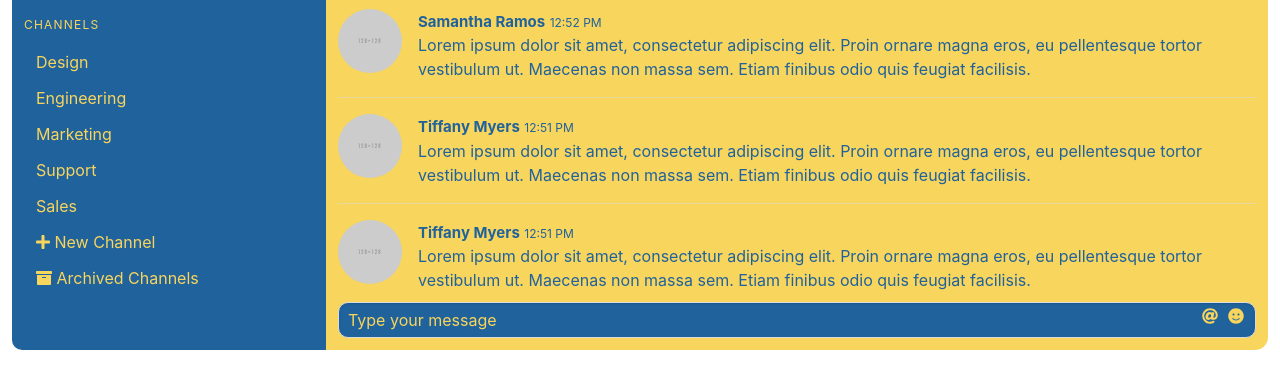
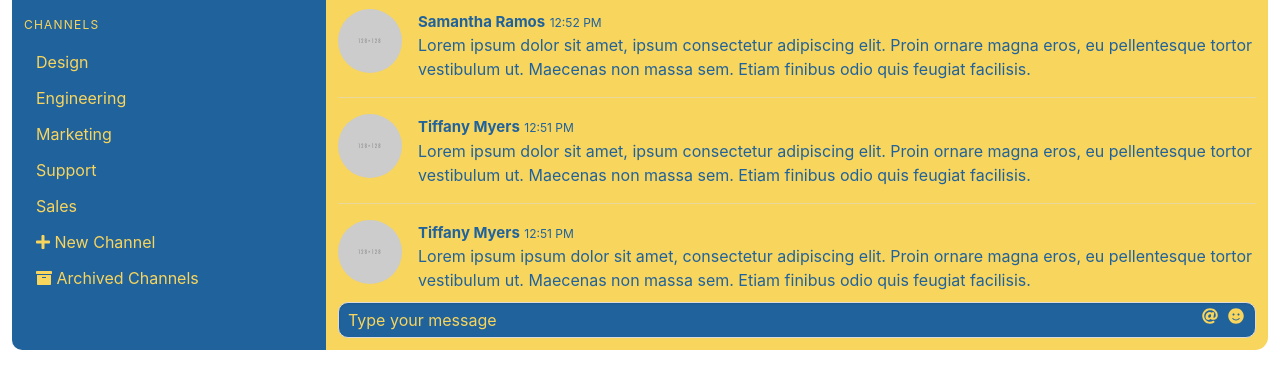
Before and after one commit to corpsgeek/Team-Communication-Frontend, a plain HTML site: page index.html in a window 1280 px wide. Shown: the part 245-634 px from the top of the page. Drawn offline with Linux system fonts and the light colour scheme; a script that the page names is missing; files whose address does not match are found by name.

Commit message:
Update index.html

```diff
--- a/index.html
+++ b/index.html
@@ -265,7 +265,7 @@
                                             <p style="color:#20629C">
                                               <strong style="color:#20629C; font-size: 15px;">Samantha Ramos</strong> <small style="color:#20629C; font-size: 12px;">12:52 PM</small>
                                               <br>
-                                              Lorem ipsum dolor sit amet, consectetur adipiscing elit. Proin ornare magna eros, eu pellentesque tortor vestibulum ut. Maecenas non massa sem. Etiam finibus odio quis feugiat facilisis.
+                                              Lorem ipsum dolor sit amet, ipsum consectetur adipiscing elit. Proin ornare magna eros, eu pellentesque tortor vestibulum ut. Maecenas non massa sem. Etiam finibus odio quis feugiat facilisis.
                                             </p>
                                           </div>
                                         </div>
@@ -283,7 +283,7 @@
                                             <p style="color:#20629C">
                                               <strong style="color:#20629C; font-size: 15px;">Tiffany Myers</strong> <small style="color:#20629C; font-size: 12px;">12:51 PM</small>
                                               <br>
-                                              Lorem ipsum dolor sit amet, consectetur adipiscing elit. Proin ornare magna eros, eu pellentesque tortor vestibulum ut. Maecenas non massa sem. Etiam finibus odio quis feugiat facilisis.
+                                              Lorem ipsum dolor sit amet, ipsum consectetur adipiscing elit. Proin ornare magna eros, eu pellentesque tortor vestibulum ut. Maecenas non massa sem. Etiam finibus odio quis feugiat facilisis.
                                             </p>
                                           </div>
                                         </div>
@@ -301,7 +301,7 @@
                                             <p style="color:#20629C">
                                               <strong style="color:#20629C; font-size: 15px;">Tiffany Myers</strong> <small style="color:#20629C; font-size: 12px;">12:51 PM</small>
                                               <br>
-                                              Lorem ipsum dolor sit amet, consectetur adipiscing elit. Proin ornare magna eros, eu pellentesque tortor vestibulum ut. Maecenas non massa sem. Etiam finibus odio quis feugiat facilisis.
+                                              Lorem ipsum ipsum dolor sit amet, consectetur adipiscing elit. Proin ornare magna eros, eu pellentesque tortor vestibulum ut. Maecenas non massa sem. Etiam finibus odio quis feugiat facilisis.
                                             </p>
                                           </div>
                                         </div>
```
